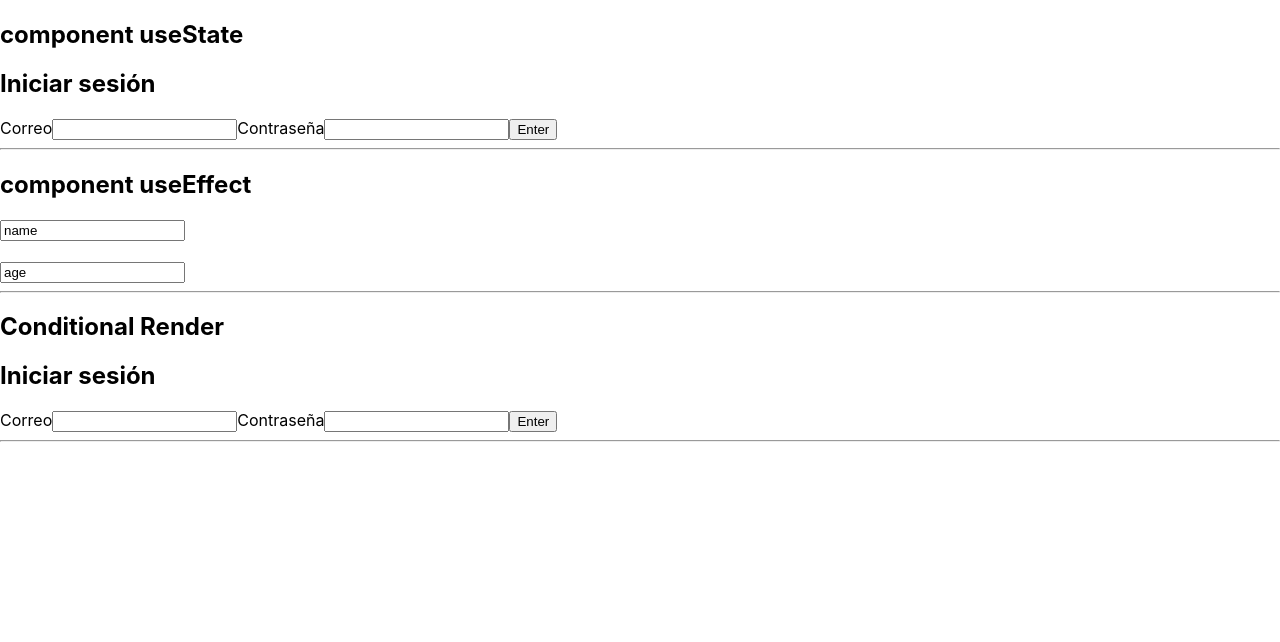
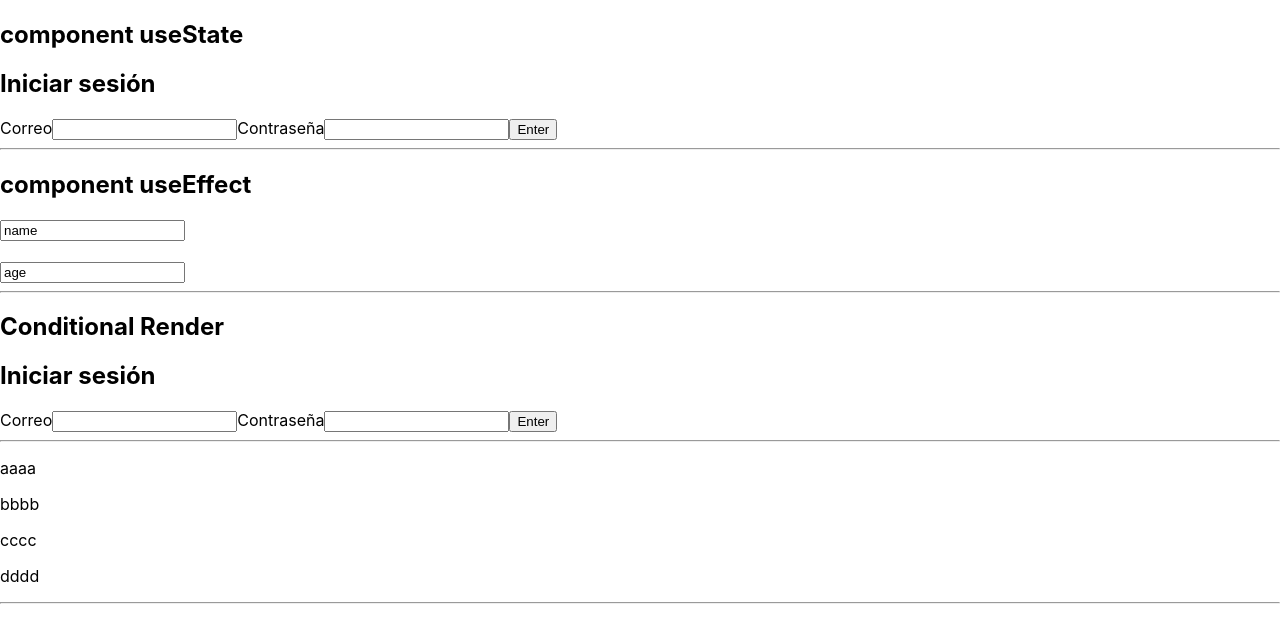
Before and after one commit to iscpatricio92/course-reactJS_basic, a React (Create React App) app: page / in a window 1280 px wide. Shown: the top 642 px of the page. Built offline with nearby package versions, Linux system fonts and the light colour scheme.

Commit message:
showing conditional lists

```diff
--- /dev/null
+++ b/src/Lists.js
@@ -0,0 +1,38 @@
+import { useEffect, useState } from "react";
+
+const JSONobject = [
+  {
+    key: "1",
+    name: "aaaa",
+  },
+  {
+    key: "2",
+    name: "bbbb",
+  },
+  {
+    key: "3",
+    name: "cccc",
+  },
+  {
+    key: "4",
+    name: "dddd",
+  },
+];
+const ListAndKeys = () => {
+  const [isLoading, setisLoading] = useState(true);
+  useEffect(() => {
+    setTimeout(() => {
+      setisLoading(false);
+    }, 4000);
+  }, []);
+
+  const renderData = () => {
+    return JSONobject.map((val, idx) => (
+      <div key={val.key}>
+        <p>{val.name}</p>
+      </div>
+    ));
+  };
+  return <div>{isLoading ? <h2>is Loading...</h2> : renderData()}</div>;
+};
+export default ListAndKeys;
--- a/src/index.js
+++ b/src/index.js
@@ -5,6 +5,7 @@ import App from "./App";
 import UseEffectComponent from "./UseEffectComponent";
 import reportWebVitals from "./reportWebVitals";
 import ConditionalRender from "./ConditionalRender";
+import ListAndKeys from "./Lists";
 
 const root = ReactDOM.createRoot(document.getElementById("root"));
 root.render(
@@ -18,6 +19,8 @@ root.render(
     <h2>Conditional Render</h2>
     <ConditionalRender />
     <hr />
+    <ListAndKeys />
+    <hr />
   </React.StrictMode>
 );
 
```
